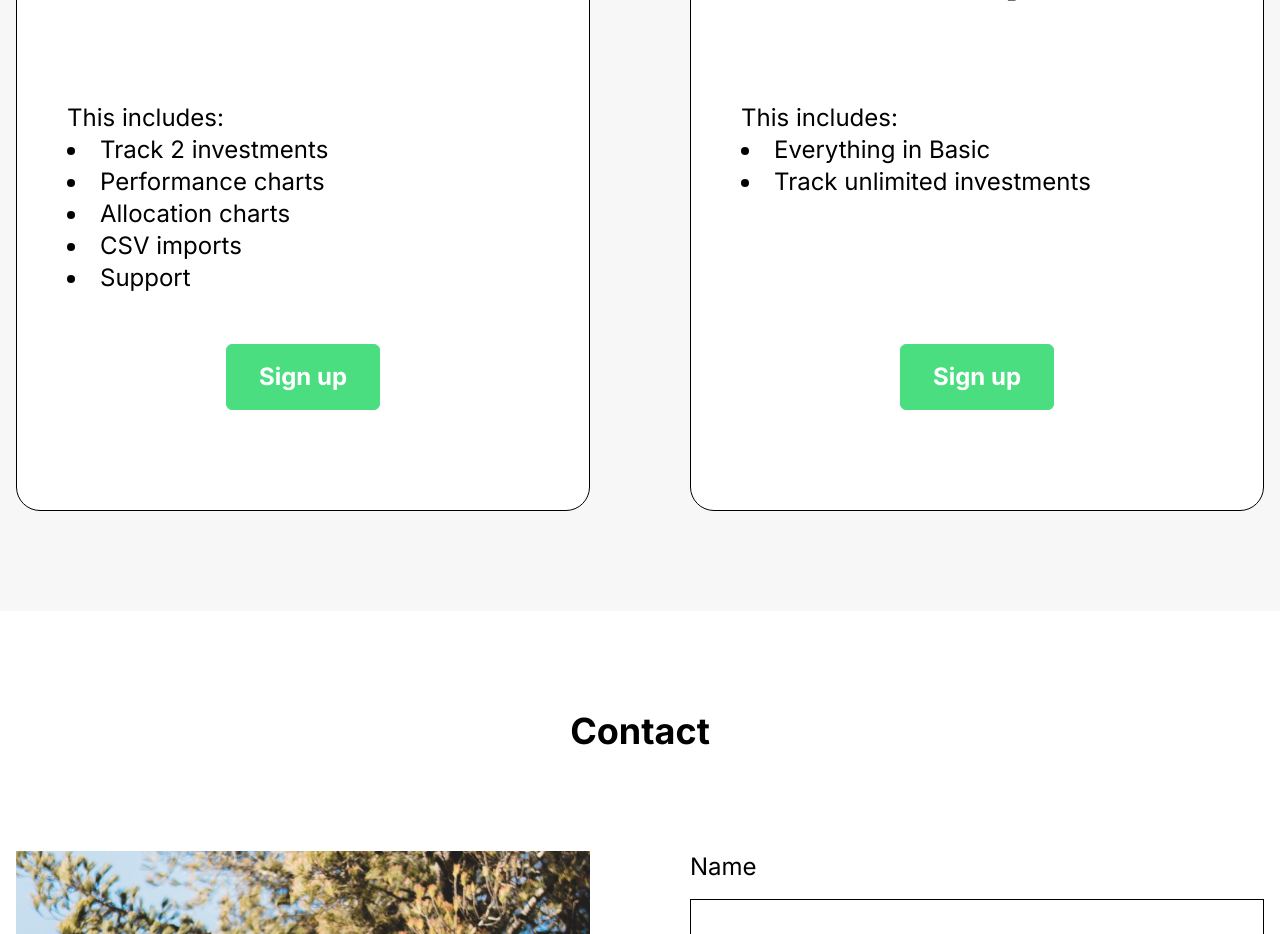
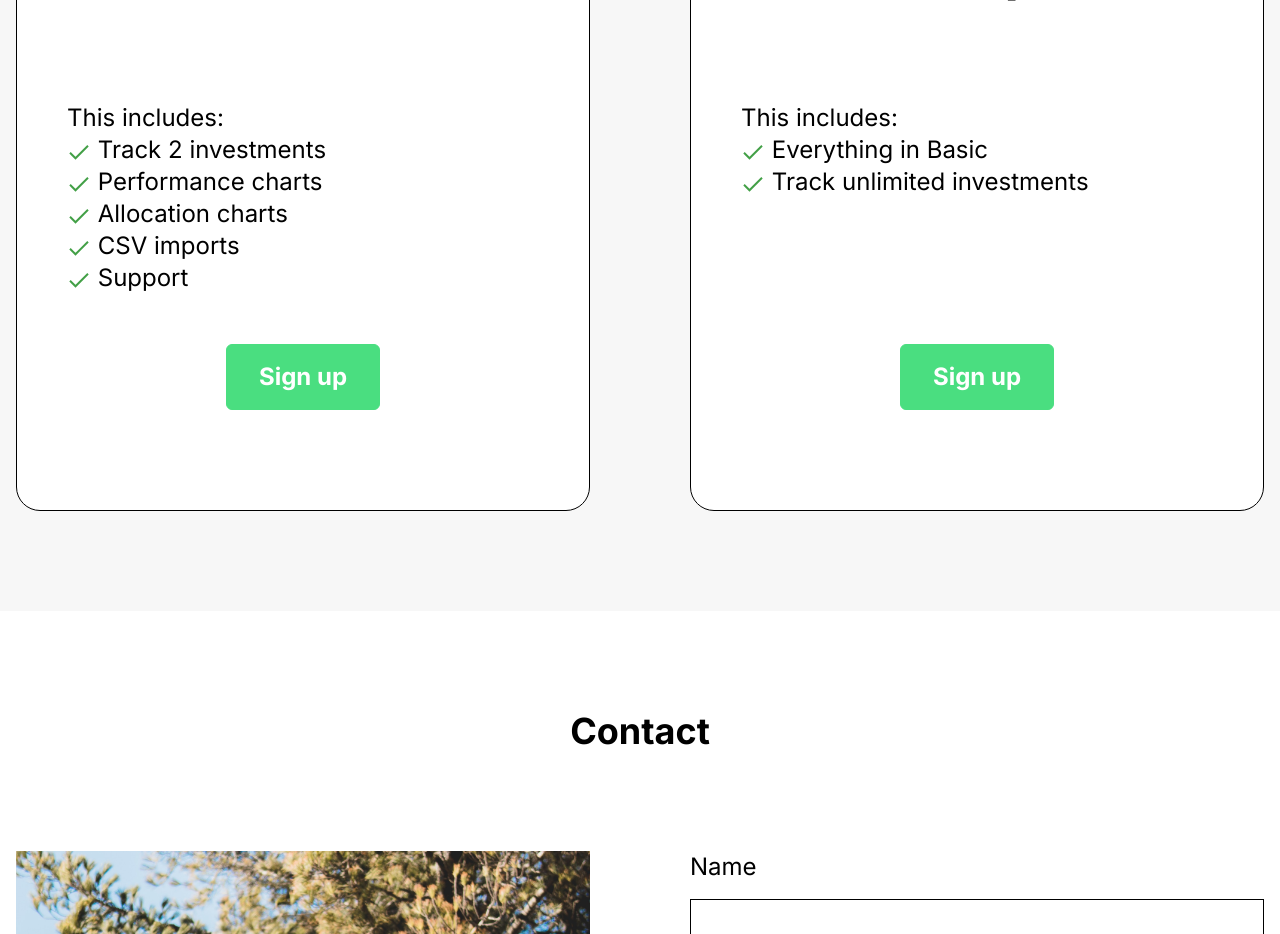
Before and after one commit to lvanderveekens/growfolio, a Next.js app in the folder frontend/: page / in a window 1280 px wide. Shown: the part 3560-4494 px from the top of the page. Built offline with nearby package versions, Linux system fonts and the light colour scheme; no server answers.

Commit message:
Use checkmarks in the pricing section

```diff
--- a/frontend/app/landing-page.tsx
+++ b/frontend/app/landing-page.tsx
@@ -7,6 +7,7 @@ import { api } from "./axios";
 import { useRouter } from "next/navigation";
 import Footer from "./footer";
 import { Button } from "./button";
+import { FcCheckmark } from "react-icons/fc";
 
 export interface SendContactMessageRequest {
   name: string;
@@ -190,13 +191,21 @@ export default function LandingPage() {
               </div>
               <div className="mb-[50px]">
                 This includes:
-                <ul className="list-disc list-inside">
-                  <li>Track 2 investments</li>
-                  <li>Performance charts</li>
-                  <li>Allocation charts</li>
-                  <li>CSV imports</li>
-                  <li>Support</li>
-                </ul>
+                <div>
+                  <FcCheckmark className="inline-block" /> Track 2 investments
+                </div>
+                <div>
+                  <FcCheckmark className="inline-block" /> Performance charts
+                </div>
+                <div>
+                  <FcCheckmark className="inline-block" /> Allocation charts
+                </div>
+                <div>
+                  <FcCheckmark className="inline-block" /> CSV imports
+                </div>
+                <div>
+                  <FcCheckmark className="inline-block" /> Support
+                </div>
               </div>
               <div className="text-center">
                 <Button
@@ -218,10 +227,13 @@ export default function LandingPage() {
               </div>
               <div className="mb-[50px]">
                 This includes:
-                <ul className="list-disc list-inside">
-                  <li>Everything in Basic</li>
-                  <li>Track unlimited investments</li>
-                </ul>
+                <div>
+                  <FcCheckmark className="inline-block" /> Everything in Basic
+                </div>
+                <div>
+                  <FcCheckmark className="inline-block" /> Track unlimited
+                  investments
+                </div>
               </div>
               <div className="text-center mt-auto">
                 <Button
@@ -298,7 +310,9 @@ export default function LandingPage() {
             </div>
           </div>
           {contactSuccessMessage && (
-            <div className="text-center mt-[50px] lg:mt-[100px] ">{contactSuccessMessage}</div>
+            <div className="text-center mt-[50px] lg:mt-[100px] ">
+              {contactSuccessMessage}
+            </div>
           )}
           {contactErrorMessage && (
             <div className="text-center mt-[50px] lg:mt-[100px] text-red-500">
```
